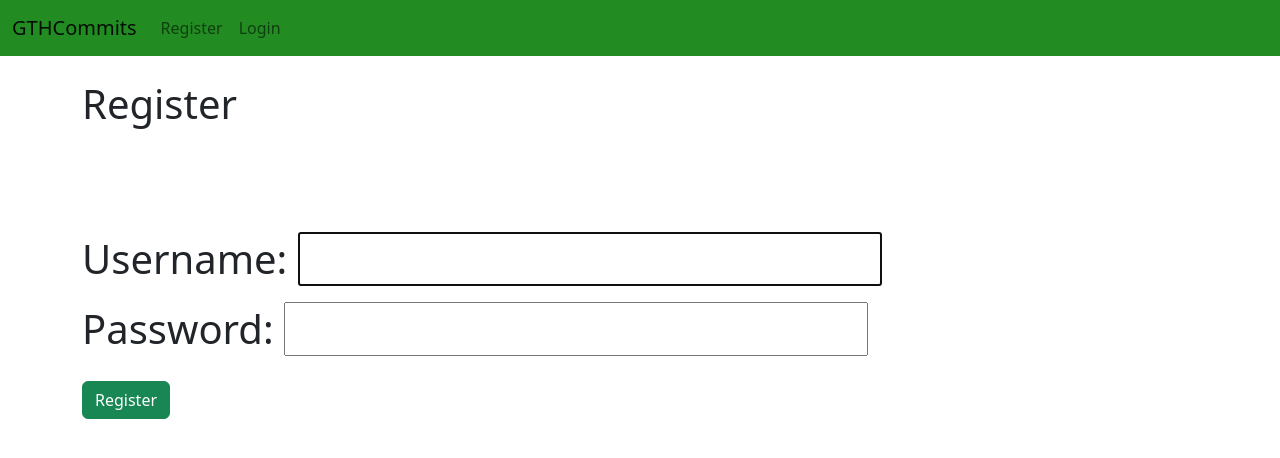
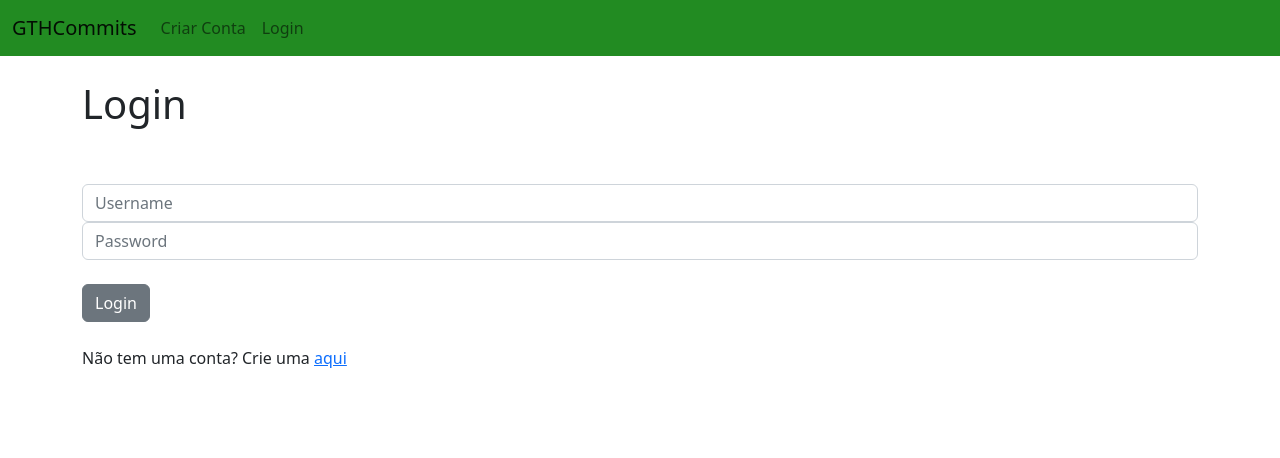
Before and after one commit to LuccaCasalecchi/CMS-Green-Team-HackerClub, a Django app: page /members/login/ in a window 1280 px wide. Shown: the top 458 px of the page. Run offline with Django 4.2, Linux system fonts and the light colour scheme.

Commit message:
alterações finais

```diff
--- a/cmsgreenteam/templates/base.html
+++ b/cmsgreenteam/templates/base.html
@@ -59,7 +59,7 @@
 
             {%else%}
             <li class="nav-item">
-              <a class="nav-link" href="{% url 'register' %}">Register</a>
+              <a class="nav-link" href="{% url 'register' %}">Criar Conta</a>
             </li>
             <li class="nav-item">
               <a class="nav-link" href="{% url 'login' %}">Login</a>
--- a/members/templates/registration/login.html
+++ b/members/templates/registration/login.html
@@ -1,15 +1,34 @@
 {% extends 'base.html' %}
-{% block title %} Register{% endblock %}
+{% block title %}Login{% endblock %}
 {% block content %}
-<h1>Register<h1/>
+
+
+
+<h1>Login</h1>
 <br/><br/>
+
 <div class="form-group">
-  <form method="POST">
-      {% csrf_token %}
-      {{form.as_p}}
-      <button class="btn btn-success">Register</button>
-  <form/>
+	<form method="POST">
+		{% csrf_token %}
+
+<div class="form-group">
+    <input type="text" class="form-control" name="username" placeholder="Username">
 </div>
+
+
+  <div class="form-group">
+    <input type="password" class="form-control" name="password" placeholder="Password">
+
+  </div>
+
+<br/>
+		<button class="btn btn-secondary">Login</button>
+</div>
+</form>
+<br/>
+
+Não tem uma conta? Crie uma <a href="{% url 'register' %}">aqui</a>
+
 
 
 
```
Also changed, not shown: cmsgreenteam/templates/delete_post.html (+17 -10 lines), members/templates/registration/register.html (+12 -7 lines), db.sqlite3.
